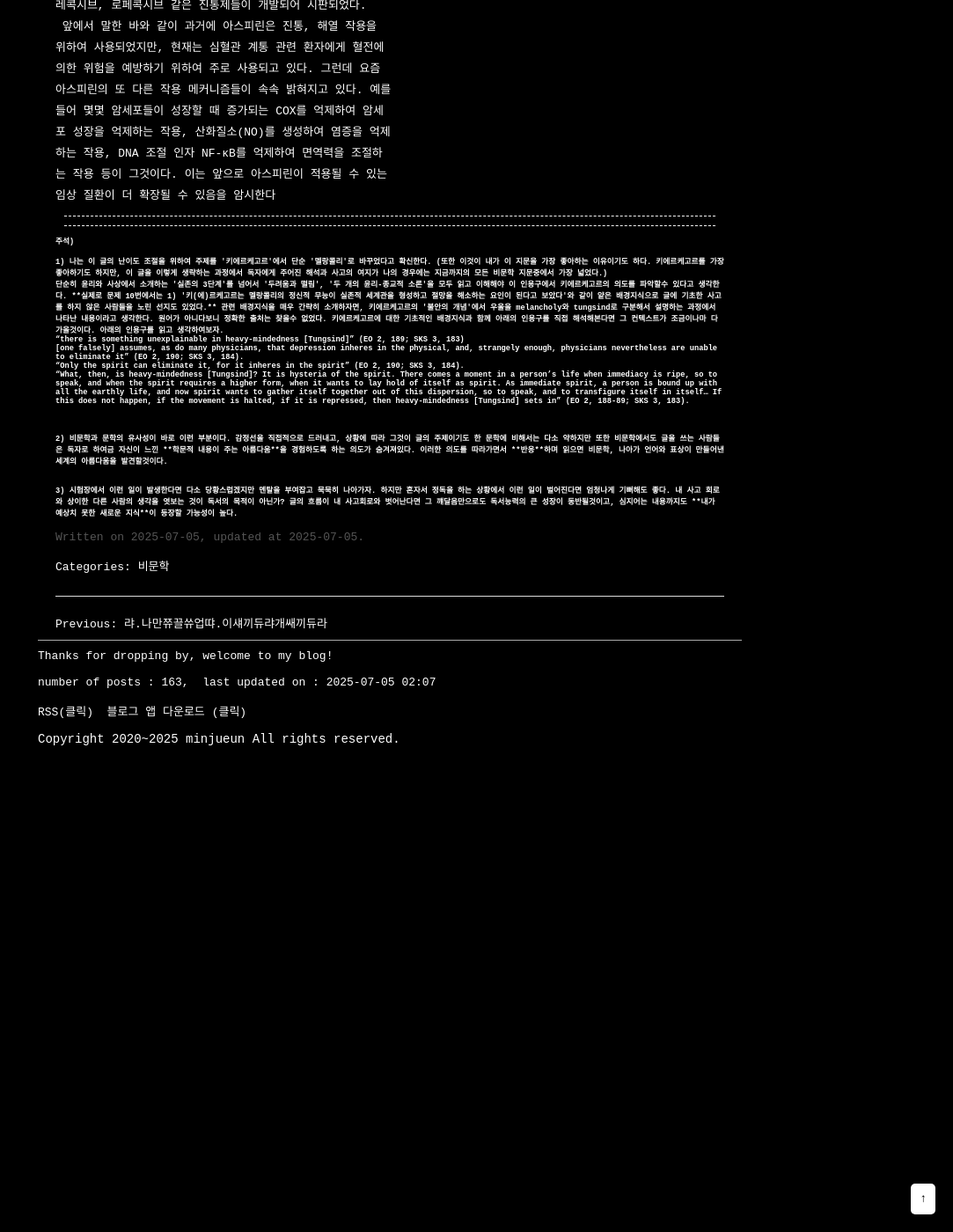
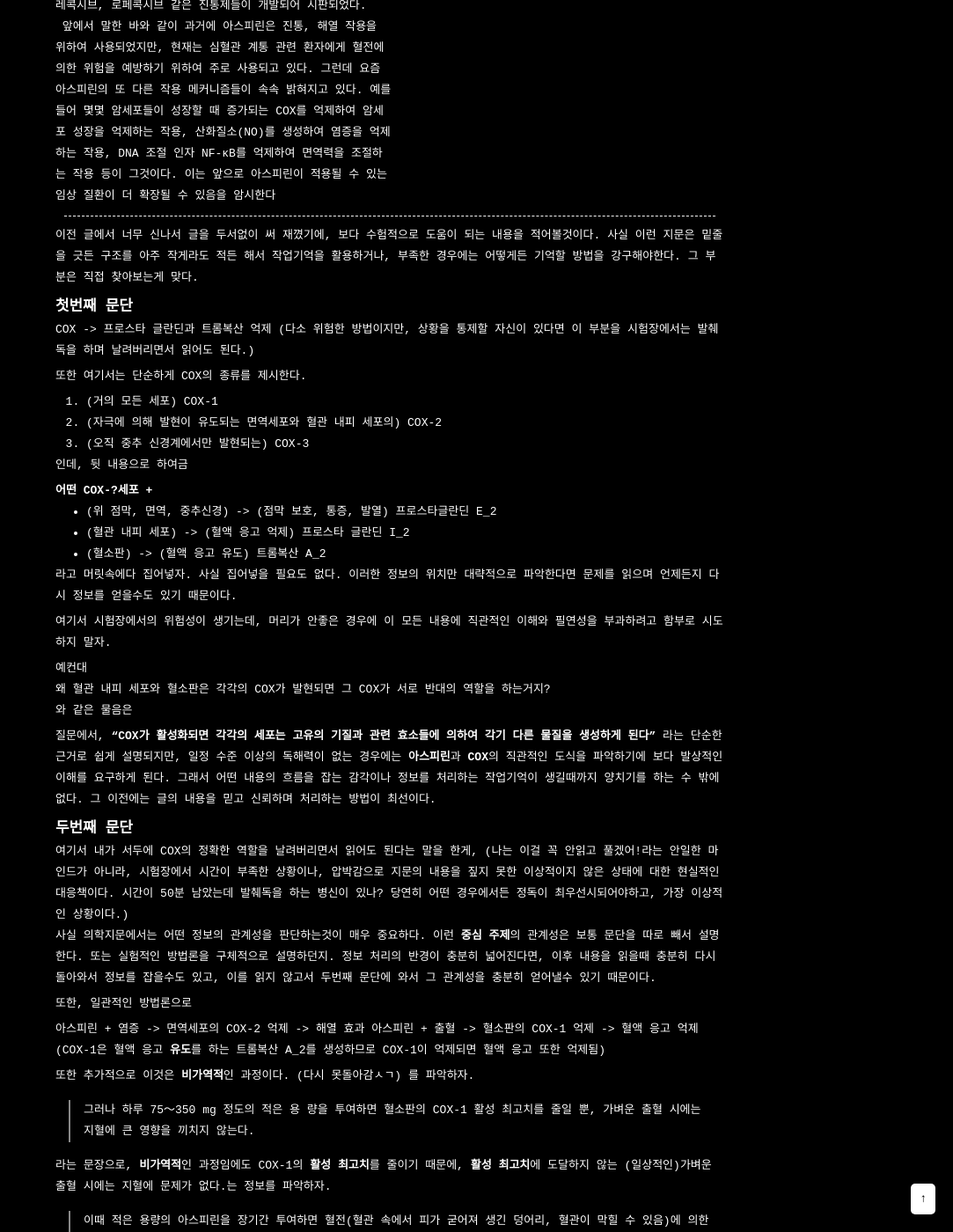
Before and after one commit to whoisrealminjueun/whoisrealminjueun.github.io, a Jekyll site: the page built from _posts/2025-07-05-비문학(02), 2010학년도 MDEET 언어추론 [14~16].md, in a window 1280 px wide and 1400 px high, scrolled down 1306 px. Shown: the whole window at 88% size, without its empty margins (197-1280 px from the left). Built offline with Jekyll 4.4.1, drawn with Linux system fonts in a browser that asks for light colours; before the commit the page ends 2164 px from its top, so only the background shows below that; some of the changed text lies outside the part shown.

Commit message:
Update 2025-07-05-비문학(02), 2010학년도 MDEET 언어추론 [14~16].md

```diff
--- a/_posts/2025-07-05-비문학(02), 2010학년도 MDEET 언어추론 [14~16].md
+++ b/_posts/2025-07-05-비문학(02), 2010학년도 MDEET 언어추론 [14~16].md
@@ -6,7 +6,7 @@
 categories: ["비문학"]
 ---
 
-**2010학년도 MDEET 언어추론 [14~16]
+**2010학년도 MDEET 언어추론 [14~16]**
 
 <pre>
 <code>&nbsp;1899년 독일의 제약 회사가 출시한 해열 진통제 아스피린은 세
@@ -62,35 +62,110 @@
 
 
 ---
+이전 글에서 너무 신나서 글을 두서없이 써 재꼈기에, 보다 수험적으로 도움이 되는 내용을 적어볼것이다.
+사실 이런 지문은 밑줄을 긋든 구조를 아주 작게라도 적든 해서 작업기억을 활용하거나, 부족한 경우에는 어떻게든 기억할 방법을 강구해야한다. 그 부분은 직접 찾아보는게 맞다.
+
+## 첫번째 문단
+
+COX -> 프로스타 글란딘과 트롬복산 억제 (다소 위험한 방법이지만, 상황을 통제할 자신이 있다면 이 부분을 시험장에서는 발췌독을 하며 날려버리면서 읽어도 된다.)
+
+또한 여기서는 단순하게 COX의 종류를 제시한다.
+1. (거의 모든 세포) COX-1
+2. (자극에 의해 발현이 유도되는 면역세포와 혈관 내피 세포의) COX-2
+3. (오직 중추 신경계에서만 발현되는) COX-3
+
+인데, 뒷 내용으로 하여금
+
+#### 어떤 COX-?세포 +<br>
+
+ + (위 점막, 면역, 중추신경) -> (점막 보호, 통증, 발열) 프로스타글란딘 E_2
+ + (혈관 내피 세포) -> (혈액 응고 억제) 프로스타 글란딘 I_2
+ + (혈소판) -> (혈액 응고 유도) 트롬복산 A_2
+
+라고 머릿속에다 집어넣자. 사실 집어넣을 필요도 없다. 이러한 정보의 위치만 대략적으로 파악한다면 문제를 읽으며 언제든지 다시 정보를 얻을수도 있기 때문이다.
+
+여기서 시험장에서의 위험성이 생기는데, 머리가 안좋은 경우에 이 모든 내용에 직관적인 이해와 필연성을 부과하려고 함부로 시도하지 말자.
+
+예컨대<br>
+왜 혈관 내피 세포와 혈소판은 각각의 COX가 발현되면 그 COX가 서로 반대의 역할을 하는거지?<br>
+와 같은 물음은
+
+질문에서, **"COX가 활성화되면 각각의 세포는 고유의 기질과 관련 효소들에 의하여 각기 다른 물질을 생성하게 된다"** 라는 단순한 근거로 쉽게 설명되지만, 일정 수준 이상의 독해력이 없는 경우에는 **아스피린**과 **COX**의 직관적인 도식을 파악하기에 보다 발상적인 이해를 요구하게 된다. 그래서 어떤 내용의 흐름을 잡는 감각이나 정보를 처리하는 작업기억이 생길때까지 양치기를 하는 수 밖에 없다. 그 이전에는 글의 내용을 믿고 신뢰하며 처리하는 방법이 최선이다.
+
+## 두번째 문단
+
+여기서 내가 서두에 COX의 정확한 역할을 날려버리면서 읽어도 된다는 말을 한게, (나는 이걸 꼭 안읽고 풀겠어!라는 안일한 마인드가 아니라, 시험장에서 시간이 부족한 상황이나, 압박감으로 지문의 내용을 짚지 못한 이상적이지 않은 상태에 대한 현실적인 대응책이다. 시간이 50분 남았는데 발췌독을 하는 병신이 있나? 당연히 어떤 경우에서든 정독이 최우선시되어야하고, 가장 이상적인 상황이다.)<br>
+사실 의학지문에서는 어떤 정보의 관계성을 판단하는것이 매우 중요하다.  이런 **중심 주제**의 관계성은 보통 문단을 따로 빼서 설명한다. 또는 실험적인 방법론을 구체적으로 설명하던지. 정보 처리의 반경이 충분히 넓어진다면, 이후 내용을 읽을때 충분히 다시 돌아와서 정보를 잡을수도 있고, 이를 읽지 않고서 두번째 문단에 와서 그 관계성을 충분히 얻어낼수 있기 때문이다.
+
+또한, 일관적인 방법론으로
+
+아스피린 + 염증 -> 면역세포의 COX-2 억제 -> 해열 효과
+아스피린 + 출혈 -> 혈소판의 COX-1 억제 -> 혈액 응고 억제
+(COX-1은 혈액 응고 **유도**를 하는 트롬복산 A_2를 생성하므로 COX-1이 억제되면 혈액 응고 또한 억제됨)
+
+또한 추가적으로 이것은 **비가역적**인 과정이다. (다시 못돌아감ㅅㄱ) 를 파악하자.
+
+> 그러나 하루 75～350 mg 정도의 적은 용
+량을 투여하면 혈소판의 COX-1 활성 최고치를 줄일 뿐, 가벼운
+출혈 시에는 지혈에 큰 영향을 끼치지 않는다.
+
+라는 문장으로, **비가역적**인 과정임에도 COX-1의 **활성 최고치**를 줄이기 때문에, **활성 최고치**에 도달하지 않는 (일상적인)가벼운 출혈 시에는 지혈에 문제가 없다.는 정보를 파악하자.
+
+> 이때 적은 용량의 아스피린을 장기간 투여하면 혈전(혈관 속에서 피가 굳어져 생긴 덩어리, 혈관이 막힐 수 있음)에 의한 심장발작이나 뇌졸중의 발생을 줄일 수 있다 (..)
+
+아스피린이 COX-1을 억제하고, 특히 출혈이 생긴 상태에서 혈소판에서는 이것이 트롬복산 A_2를 억제하기 때문에 혈액 응고가 억제된다는 사실로부터 연역적으로 추론할수 있다. 또한 발생을 줄일 수 있다면 당연히 예방에도 좋겠죠.
+
+## 세번쨰 문단
+
+이렇게 빨아줬으니 당연히 까는 내용도 나오겠지 싶어야한다.
+
+1 문단에서 " + (위 점막, 면역, 중추신경) -> (점막 보호, 통증, 발열) 프로스타글란딘 E_2"이니까, 자연스레 COX-1이 억제되면 프로스타글란딘 E_2도 억제되고 따라서 우리 몸이 위 점막을 보호하는 역할을 수행하지 못할테니까 아스피린은 보호기능을 줄이는데, 심지어 아스피린 혼자서도 위장에 자극을 준댄다!
+
+자가면역질환인 류머티즘(류마티스) 질환도 그 연장선상이고, 혈우병 (혈액이 안멈추는 병)이나 수술 (배를 가름)을 하는 경우에는 혈액 응고를 억제하는 아스피린을 때려넣으면 좆되겠지.
+
+아! 그래서 그런 특수한 경우를 대비하기 위해서
+
+> 아스피린과 통증 억제 메커니즘은 동일하지만, 가역적으로 COX
+에 결합하는 이브프로펜이나 COX-2에만 선택적으로 결합하는 셀
+레콕시브, 로페콕시브 같은 진통제들이 개발되어 시판되었다.
+
+라는게 있구나.
+
+## 네번째 문단
+
+뜬구름 잡는 소리다.
+
+> 앞에서 말한 바와 같이 과거에 아스피린은 진통, 해열 작용을
+위하여 사용되었지만, 현재는 심혈관 계통 관련 환자에게 혈전에
+의한 위험을 예방하기 위하여 주로 사용되고 있다. 그런데 요즘
+아스피린의 또 다른 작용 메커니즘들이 속속 밝혀지고 있다. 예를
+들어 몇몇 암세포들이 성장할 때 증가되는 COX를 억제하여 암세
+포 성장을 억제하는 작용, 산화질소(NO)를 생성하여 염증을 억제
+하는 작용, DNA 조절 인자 NF-κB를 억제하여 면역력을 조절하
+는 작용 등이 그것이다. 이는 앞으로 아스피린이 적용될 수 있는
+임상 질환이 더 확장될 수 있음을 암시한다.
+
+보통 이런 경우는 글을 다 써놓고서 뭔가 아쉬워서 자기가 아는 내용을 조금이라도 더 넣는거다. 대부분 뒤에 있으니까 대충 읽고 나중에 문풀하면서 돌아와서 파악하자.
+
+
+
+
+14. 아스피린의 작용 메커니즘을 바르게 정리한 것은?
+① 혈소판의 COX-1 억제 ⇨ 트롬복산의 생성 억제 ⇨ 통증 완화
+② 면역 세포의 COX-2 억제 ⇨ 트롬복산의 생성 억제 ⇨ 염증 완화
+③ 중추 신경계의 COX-2 억제 ⇨ 프로스타글란딘의 생성 억제 ⇨
+발열 감소
+④ 혈관 내피 세포의 COX-2 억제⇨ 프로스타글란딘의 생성 억제⇨
+통증 완화
+⑤ 위 점막 세포의 COX-1 억제 ⇨ 프로스타글란딘의 생성 억제 ⇨
+위 점막 보호 작용 약화
+
+(1) (혈소판) -> (**혈액 응고 유도**) 트롬복산 A_2 (2문단)
+(2) (위 점막, 면역, 중추신경) -> (점막 보호, **통증**, 발열) 프로스타글란딘 E_2 (2문단)
+(3)
+
+
 
 ---
 <h6>
 주석) <br><br>
-
-  1)  나는 이 글의 난이도 조절을 위하여 주제를 '키에르케고르'에서 단순 '멜랑콜리'로 바꾸었다고 확신한다. (또한 이것이 내가 이 지문을        가장 좋아하는 이유이기도 하다. 키에르케고르를 가장 좋아하기도 하지만, 이 글을 이렇게 생략하는 과정에서 독자에게 주어진 해석과         사고의 여지가 나의 경우에는 지금까지의 모든 비문학 지문중에서 가장 넓었다.)<br>
-
-      단순히 윤리와 사상에서 소개하는 '실존의 3단계'를 넘어서 '두려움과 떨림', '두 개의 윤리-종교적 소론'을 모두 읽고 이해해야
-      이 인용구에서 키에르케고르의 의도를 파악할수 있다고 생각한다.
-      **실제로 문제 10번에서는 1) '키(에)르케고르는 멜랑콜리의 정신적 무능이 실존적 세계관을 형성하고
-      절망을 해소하는 요인이 된다고 보았다'와 같이 얕은 배경지식으로
-      글에 기초한 사고를 하지 않은 사람들을 노린 선지도 있었다.**
-      관련 배경지식을 매우 간략히 소개하자면, 키에르케고르의 '불안의 개념'에서 우울을
-      melancholy와 tungsind로 구분해서 설명하는 과정에서 나타난 내용이라고 생각한다.
-      원어가 아니다보니 정확한 출처는 찾을수 없었다. 키에르케고르에 대한 기초적인 배경지식과 함께 아래의 인용구를
-      직접 해석해본다면 그 컨텍스트가 조금이나마 다가올것이다. 아래의 인용구를 읽고 생각하여보자. <br>
-
-      “there is something unexplainable in heavy-mindedness [Tungsind]” (EO 2, 189; SKS 3, 183)<br>
-
-      [one falsely] assumes, as do many physicians, that depression inheres in the physical, and, strangely enough,   physicians nevertheless are unable to eliminate it” (EO 2, 190; SKS 3, 184).<br>
-
-
-      “Only the spirit can eliminate it, for it inheres in the spirit” (EO 2, 190; SKS 3, 184).<br>
-
-      “What, then, is heavy-mindedness [Tungsind]? It is hysteria of the spirit. There comes a moment in a person’s life when immediacy is ripe, so to speak, and when the spirit requires a higher form, when it wants to lay hold of itself as spirit. As immediate spirit, a person is bound up with all the earthly life, and now spirit wants to gather itself together out of this dispersion, so to speak, and to transfigure itself in itself… If this does not happen, if the movement is halted, if it is repressed, then heavy-mindedness [Tungsind] sets in” (EO 2, 188-89; SKS 3, 183).<br>
-<br><br><br>
-
-
-  2) 비문학과 문학의 유사성이 바로 이런 부분이다. 감정선을 직접적으로 드러내고, 상황에 따라 그것이 글의 주제이기도 한 문학에            비해서는 다소 약하지만 또한 비문학에서도 글을 쓰는 사람들은 독자로 하여금 자신이 느낀 **학문적 내용이 주는 아름다움**을 경험하도록 하는 의도가 숨겨져있다. 이러한 의도를 따라가면서 **반응**하며 읽으면 비문학, 나아가 언어와 표상이 만들어낸 세계의 아름다움을 발견할것이다.<br><br><br>
-
-
-  3) 시험장에서 이런 일이 발생한다면 다소 당황스럽겠지만 멘탈을 부여잡고 묵묵히 나아가자. 하지만 혼자서 정독을 하는 상황에서 이런 일이 벌어진다면 엄청나게 기뻐해도 좋다. 내 사고 회로와 상이한 다른 사람의 생각을 엿보는 것이 독서의 목적이 아닌가? 글의 흐름이 내 사고회로와 벗어난다면 그 꺠달음만으로도 독서능력의 큰 성장이 동반될것이고, 심지어는 내용까지도 **내가 예상치 못한 새로운 지식**이 등장할 가능성이 높다.
```
